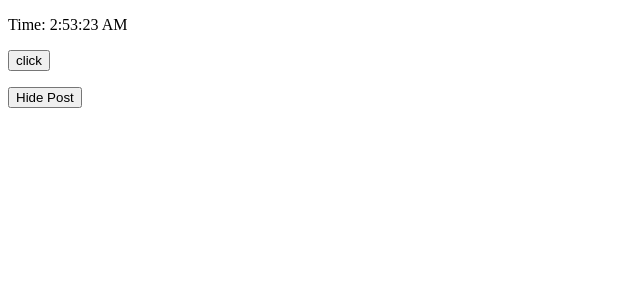
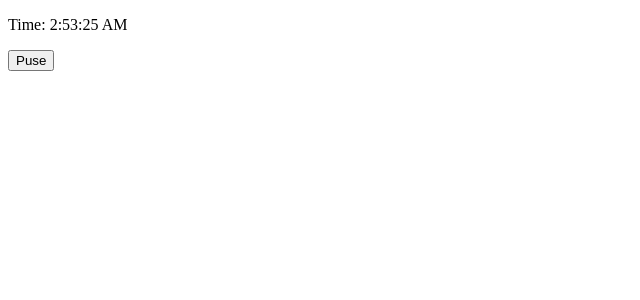
Before and after one commit to enamul58/React-JS-Fundamentals, a React (Create React App) app in the folder reactexercise/: page / in a window 1280 px wide. Shown: the top 300 px of the page, without its empty margins (0-640 px from the left). Built offline with nearby package versions, Linux system fonts and the light colour scheme.

Commit message:
useRef hook

```diff
--- a/reactexercise/src/App.js
+++ b/reactexercise/src/App.js
@@ -27,6 +27,7 @@ import User from "./components/Props/User";
 import Main from "./components/Context_ApI/Main";
 import Todo from "./components/Todo/TodoApp";
 import MyComponent from "./components/UseEffect/UseEffect";
+import UseRef from "./components/UseRef/UseRef";
 
 function App() {
   // const ary = [1, 2, 3];
@@ -73,10 +74,11 @@ function App() {
       <Section></Section> */}
       {/* <Main></Main>
       <Todo /> */}
-      {show && <MyComponent />}
+      {/* {show && <MyComponent />}
       <button type="button" onClick={() => setShow((prevShow) => !prevShow)}>
         {show ? "Hide Post" : "Show Post"}
-      </button>
+      </button> */}
+      <UseRef />
     </>
   );
 }
--- /dev/null
+++ b/reactexercise/src/components/UseRef/UseRef.js
@@ -0,0 +1,26 @@
+import { useState, useEffect, useRef } from "react";
+
+export default function UseRef() {
+  const [date, setDate] = useState(new Date());
+  const puse = useRef();
+
+  const tick = () => {
+    setDate(new Date());
+  };
+
+  useEffect(() => {
+    puse.current = setInterval(tick, 1000);
+    return () => {
+      clearInterval(puse.current);
+    };
+  }, []);
+
+  return (
+    <div>
+      <p>Time: {date.toLocaleTimeString()}</p>
+      <button type="button" onClick={() => clearInterval(puse.current)}>
+        Puse
+      </button>
+    </div>
+  );
+}
```
